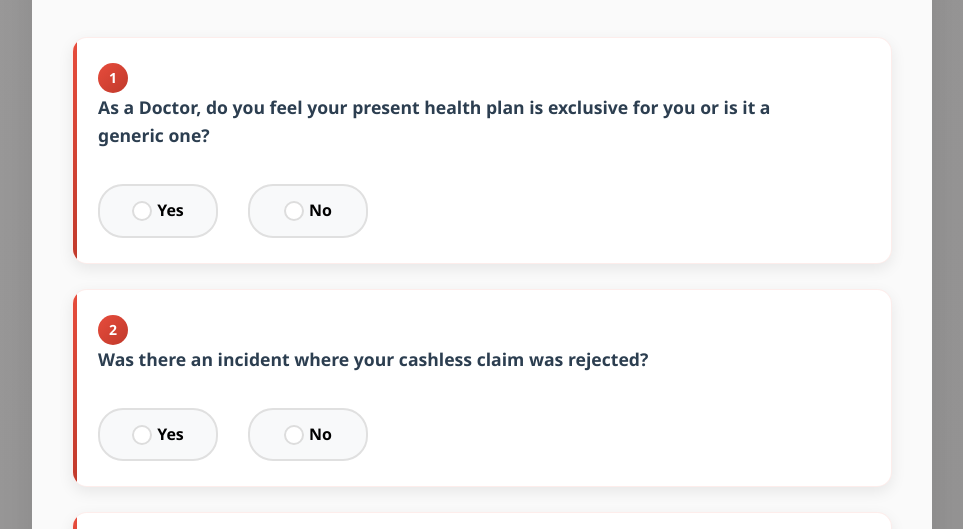
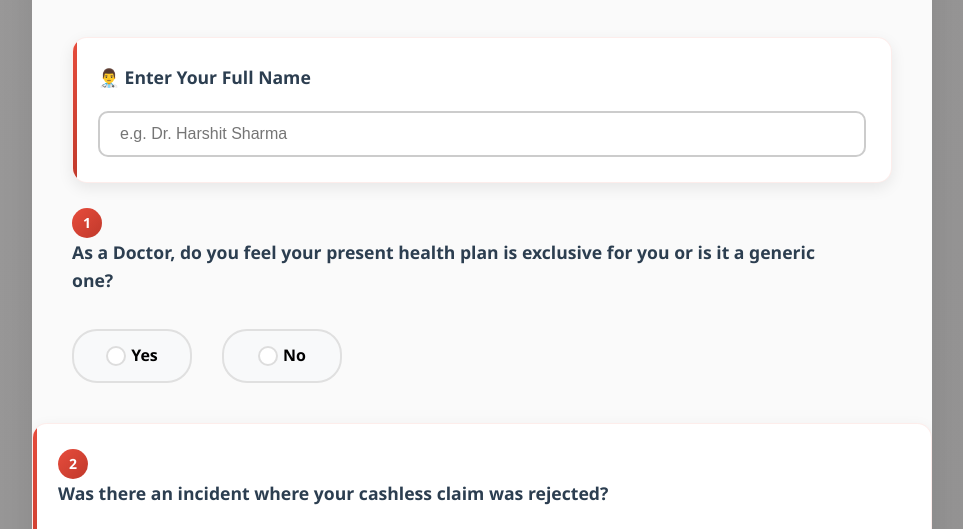
Before and after one commit to HarshitDAFO/CoverYou-s-Health-Readiness-Scorecard, a plain HTML site: page templates/index.html in a window 1280 px wide. Shown: the part 271-800 px from the top of the page, without its empty margins (158-1121 px from the left). Drawn offline with Linux system fonts and the light colour scheme.

Commit message:
Update index.html

```diff
--- a/templates/index.html
+++ b/templates/index.html
@@ -339,6 +339,11 @@
         <div class="form-container">
             <form method="POST" action="/result">
                 <div class="question-card">
+                    <label for="doctor_name" class="question-text">👨‍⚕️ Enter Your Full Name</label>
+    <input type="text" id="doctor_name" name="doctor_name" required
+           placeholder="e.g. Dr. Harshit Sharma"
+           style="width: 100%; padding: 12px 20px; border: 2px solid #ccc; border-radius: 10px; font-size: 1em;">
+</div>
                     <span class="question-number">1</span>
                     <div class="question-text">As a Doctor, do you feel your present health plan is exclusive for you or is it a generic one?</div>
                     <div class="radio-group">
```
